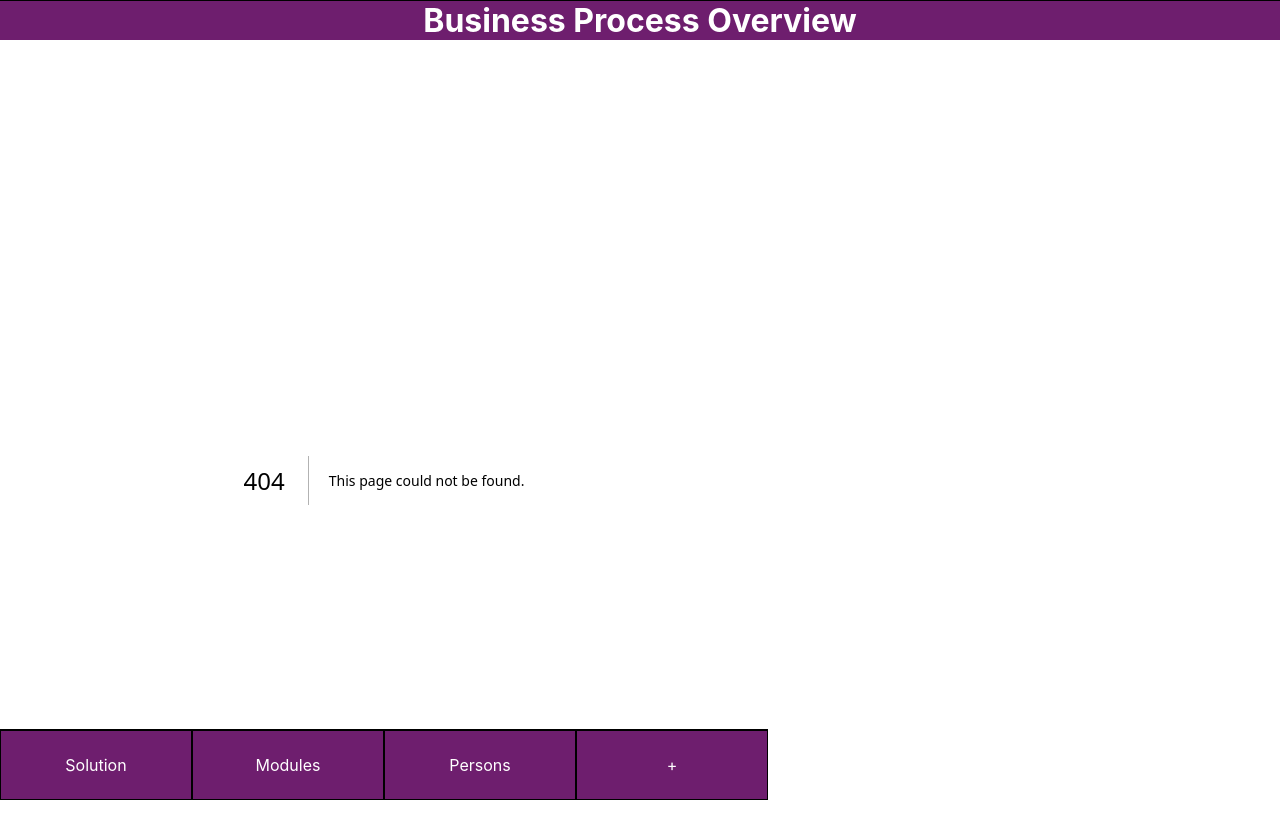
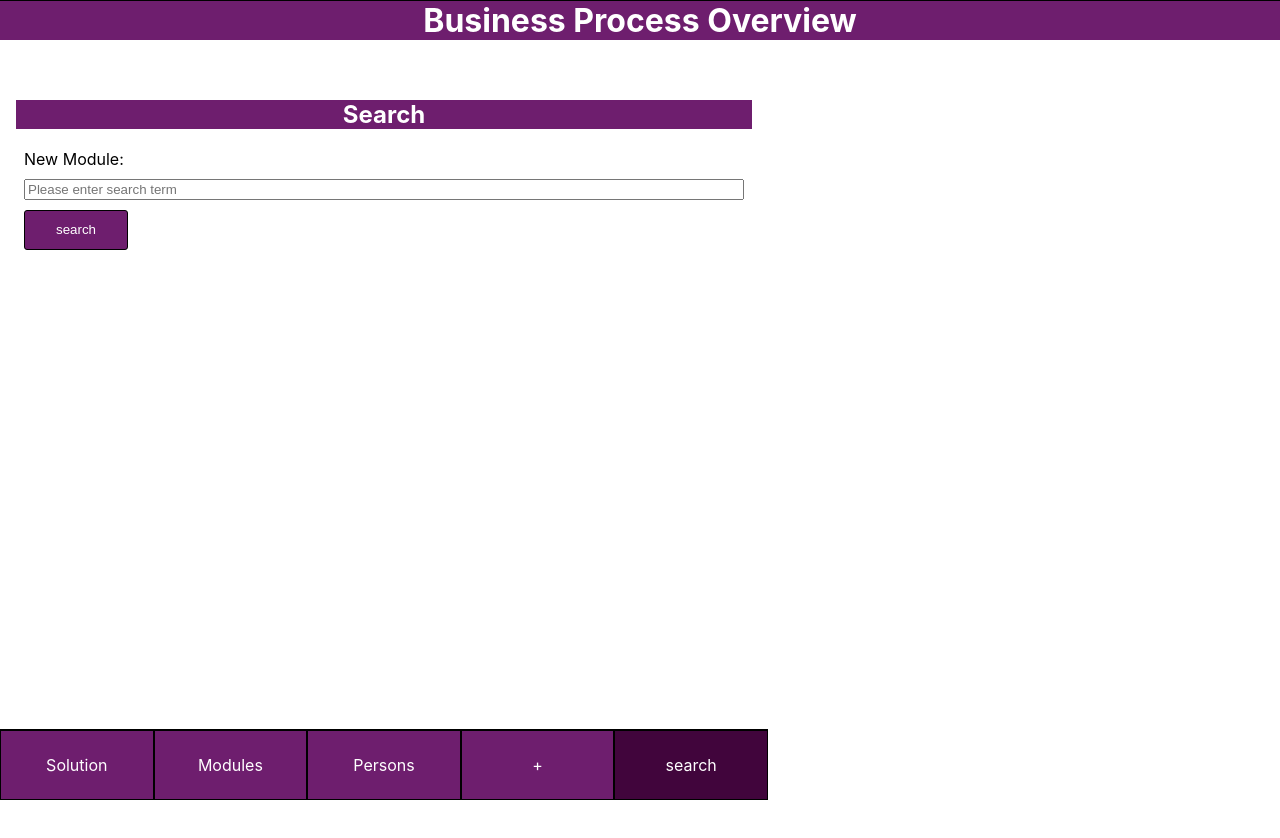
Before and after one commit to kochch1337/Capstone-Project, a Next.js app: page /search in a window 1280 px wide. Before the commit this address had no page. Shown: the top 838 px of the page. After the commit the page ends 800 px from the top, so only its background shows below. Built offline with nearby package versions, Linux system fonts and the light colour scheme.

Commit message:
add search function

```diff
--- a/components/NavFooter/index.js
+++ b/components/NavFooter/index.js
@@ -47,6 +47,15 @@ export default function NavFooter() {
               +
             </StyledNavLink>
           </StyledNavigationListItem>
+          <StyledNavigationListItem>
+            <StyledNavLink
+              href="/search"
+              passHref
+              active={pathname === "/search" ? 1 : 0}
+            >
+              search
+            </StyledNavLink>
+          </StyledNavigationListItem>
         </StyledNavigationList>
       </StyledNav>
     </StyledFooter>
--- /dev/null
+++ b/pages/search/index.js
@@ -0,0 +1,231 @@
+import { useRouter } from "next/router.js";
+import { StyledHeader } from "../../components/Card/Card.styled";
+import { FormsBase } from "../../components/InputForm/InputForm.styled";
+import ButtonNew from "../../components/Button";
+import {
+  StyledCard,
+  StyledCardContent,
+  StyledCardContentElement,
+  StyledCardTitle,
+  StyledCardModuleList,
+  StyledCardModuleListItem,
+} from "../../components/Card/Card.styled";
+import Fuse from "fuse.js";
+import { useState } from "react";
+import Link from "next/link";
+
+export default function Solution({ solutionsData, modulesData, personsData }) {
+  const router = useRouter();
+
+  const initialState = [];
+  const [solutionMatch, setSolutionMatch] = useState(initialState);
+  const [moduleMatch, setModuleMatch] = useState([]);
+  const [personMatch, setPersonMatch] = useState([]);
+  const persData = [...personsData];
+
+  const searchOptionsSolutions = {
+    includeMatches: true,
+    useExtendedSearch: true,
+    keys: ["bpe", "bseint", "bsegr", "leadDeveloper", "cbo", "solution"],
+  };
+
+  const searchOptionsModules = {
+    includeMatches: true,
+    useExtendedSearch: true,
+    keys: ["module"],
+  };
+
+  const searchOptionsPersons = {
+    includeMatches: true,
+    useExtendedSearch: true,
+    keys: ["firstname", "lastname", "role"],
+  };
+
+  function onSubmit(event) {
+    event.preventDefault();
+    const data = new FormData(event.target);
+    const searchText = data.get("search_text");
+    setSolutionMatch(initialState);
+    setModuleMatch(initialState);
+    setPersonMatch(initialState);
+
+    if (searchText != undefined) {
+      const solData = [...solutionsData];
+      const fuse = new Fuse(solData, searchOptionsSolutions);
+      const solutionResult = fuse.search(`'${searchText}`);
+
+      if (solutionResult != undefined) {
+        solutionResult.forEach((result) => {
+          result.matches.forEach((match) => {
+            const solution = solutionsData.find(
+              (sol) => sol.solution_Id === result.item.solution_Id
+            );
+            setSolutionMatch((oldValue) => [...oldValue, solution]);
+          });
+        });
+      }
+
+      const modData = [...modulesData];
+      const moduleFuse = new Fuse(modData, searchOptionsModules);
+      const modulesResult = moduleFuse.search(`'${searchText}`);
+
+      if (modulesResult != undefined) {
+        modulesResult.forEach((result) => {
+          result.matches.forEach((match) => {
+            const module = modulesData.find(
+              (module) => module.module_Id === result.item.module_Id
+            );
+            setModuleMatch((oldValue) => [...oldValue, module]);
+          });
+        });
+      }
+
+      const personFuse = new Fuse(persData, searchOptionsPersons);
+      const personResult = personFuse.search(`'${searchText}`);
+
+      if (personResult != undefined) {
+        personResult.forEach((result) => {
+          result.matches.forEach((match) => {
+            const personal_Id = result.item.personal_Id;
+            const person = personsData.find(
+              (person) => person.personal_Id === personal_Id
+            );
+            setPersonMatch((oldValue) => [...oldValue, person]);
+          });
+        });
+
+        console.log("after PersonSearch");
+        console.log(personsData);
+      }
+    }
+  }
+
+  function SolutionList() {
+    if (solutionMatch.length > 0) {
+      return (
+        <StyledCard>
+          <StyledCardContentElement>
+            <StyledCardModuleList>
+              <StyledCardModuleListItem key="solutionList">
+                <b>Solutions: </b>
+              </StyledCardModuleListItem>
+              {solutionMatch.map((match) => {
+                return (
+                  <StyledCardModuleListItem key={match.solution}>
+                    <Link
+                      href={{
+                        pathname: "/",
+                        query: {
+                          SolutionId: match.solution_Id,
+                        },
+                      }}
+                      passHref
+                    >
+                      {match.solution}
+                    </Link>
+                  </StyledCardModuleListItem>
+                );
+              })}
+            </StyledCardModuleList>
+          </StyledCardContentElement>
+        </StyledCard>
+      );
+    }
+  }
+
+  function ModuleList() {
+    if (moduleMatch.length > 0) {
+      return (
+        <StyledCard>
+          <StyledCardContentElement>
+            <StyledCardModuleList>
+              <StyledCardModuleListItem key="moduleList">
+                <b>Modules: </b>
+              </StyledCardModuleListItem>
+              {moduleMatch.map((match) => {
+                let solutionId;
+                solutionsData.forEach((solution) => {
+                  if (solution.modules.includes(match.module_Id)) {
+                    solutionId = solution.solution_Id;
+                  }
+                });
+
+                return (
+                  <StyledCardModuleListItem key={match.module}>
+                    <Link
+                      href={{
+                        pathname: "/modules",
+                        query: {
+                          SolutionId: solutionId,
+                          ModuleId: match.module_Id,
+                        },
+                      }}
+                      passHref
+                    >
+                      {match.module}
+                    </Link>
+                  </StyledCardModuleListItem>
+                );
+              })}
+            </StyledCardModuleList>
+          </StyledCardContentElement>
+        </StyledCard>
+      );
+    }
+  }
+
+  function PersonsList() {
+    if (personMatch.length > 0) {
+      return (
+        <StyledCard>
+          <StyledCardContentElement>
+            <StyledCardModuleList>
+              <StyledCardModuleListItem key="moduleList">
+                <b>Persons: </b>
+              </StyledCardModuleListItem>
+              {personMatch.map((match) => {
+                return (
+                  <StyledCardModuleListItem key={match.personal_Id}>
+                    <Link
+                      href={{
+                        pathname: "/persons",
+                        query: {
+                          personal_Id: match.personal_Id,
+                        },
+                      }}
+                      passHref
+                    >
+                      {match.firstname} {match.lastname}
+                    </Link>
+                  </StyledCardModuleListItem>
+                );
+              })}
+            </StyledCardModuleList>
+          </StyledCardContentElement>
+        </StyledCard>
+      );
+    }
+  }
+
+  return (
+    <>
+      <StyledHeader>Search</StyledHeader>
+      <FormsBase onSubmit={onSubmit}>
+        <label htmlFor="search_text">New Module:</label>
+        <input
+          type="text"
+          name="search_text"
+          id="search_text"
+          placeholder="Please enter search term"
+          required
+        ></input>
+        <ButtonNew type="submit" variant="submit">
+          search
+        </ButtonNew>
+      </FormsBase>
+      <SolutionList />
+      <ModuleList />
+      <PersonsList />
+    </>
+  );
+}
```
